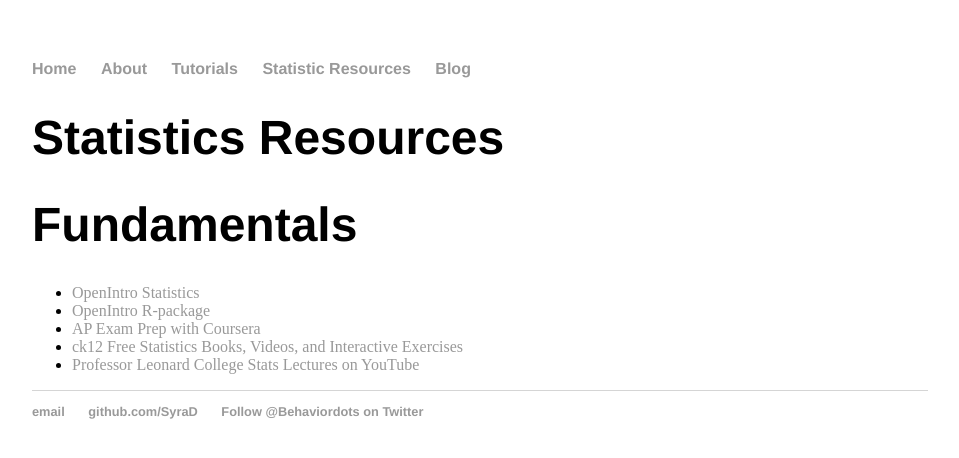
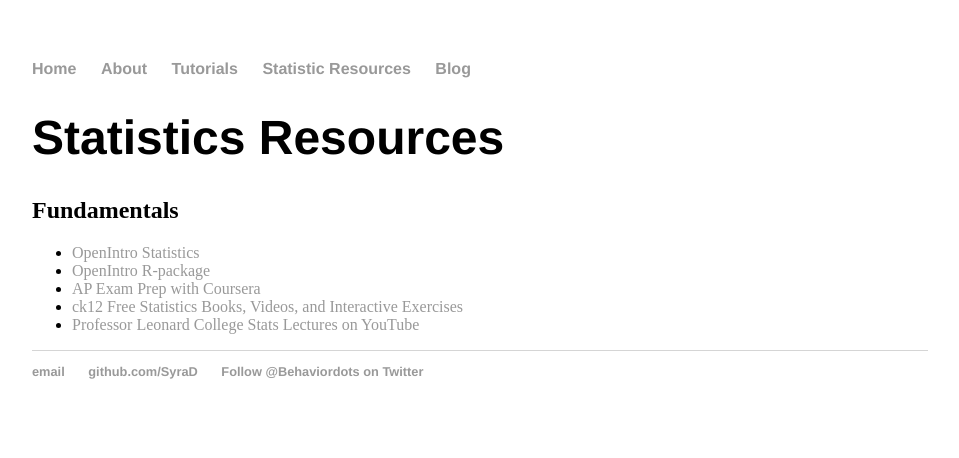
Before and after one commit to SyraD/SyraD.github.io, a Jekyll site: the page built from stat/index.html, in a window 1280 px wide. Shown: the top 458 px of the page, without its empty margins (160-1119 px from the left). Built offline with Jekyll 4.4.1, drawn with Linux system fonts in a browser that asks for light colours.

Commit message:
update header level

```diff
--- a/stat/index.html
+++ b/stat/index.html
@@ -8,7 +8,7 @@
 
 <h1>Statistics Resources</h1>
 
-<h1>Fundamentals</h1>
+<h2>Fundamentals</h2>
 
 <ul>
   <li><a href="https://www.openintro.org/stat/index.php"> OpenIntro Statistics </a></li>
```
